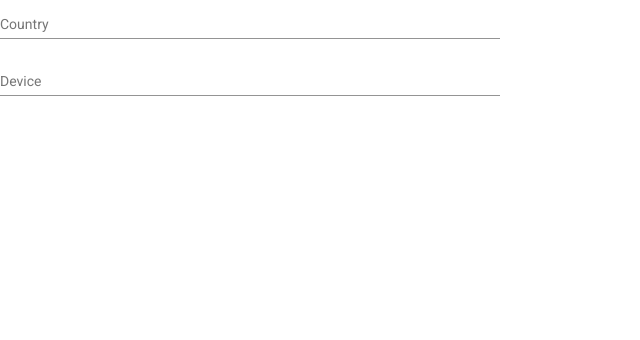
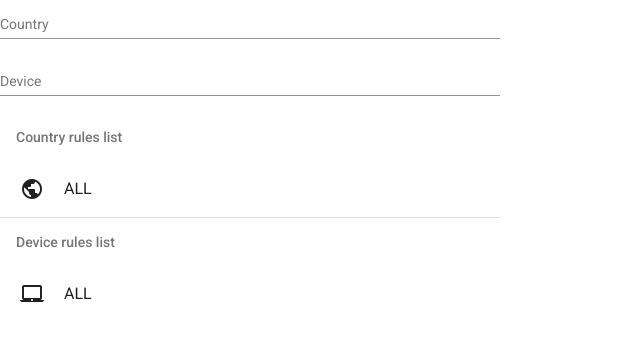
Before and after one commit to kowalt/oklaski, an Angular app in the folder oklaski-web/: page / in a window 1280 px wide. Shown: the top 340 px of the page, without its empty margins (0-640 px from the left). Built offline with nearby package versions, Linux system fonts and the light colour scheme.

Commit message:
List of rules

```diff
--- a/oklaski-web/src/app/app.component.html
+++ b/oklaski-web/src/app/app.component.html
@@ -25,4 +25,17 @@
       </mat-option>
     </mat-autocomplete>
   </mat-form-field>
+  <mat-list>
+    <div mat-subheader>Country rules list</div>
+    <mat-list-item *ngFor="let countryRule of countriesRules">
+      <mat-icon mat-list-icon>public</mat-icon>
+      <div mat-line>{{countryRule}}</div>
+    </mat-list-item>
+    <mat-divider></mat-divider>
+    <div mat-subheader>Device rules list</div>
+    <mat-list-item *ngFor="let deviceRule of devicesRules">
+      <mat-icon mat-list-icon>laptop_mac</mat-icon>
+      <div mat-line>{{deviceRule}}</div>
+    </mat-list-item>
+  </mat-list>
 </form>
--- a/oklaski-web/src/app/app.component.ts
+++ b/oklaski-web/src/app/app.component.ts
@@ -29,6 +29,9 @@ export class AppComponent implements OnInit {
   filteredOptionsCountry: Observable<string[]> | undefined;
   filteredOptionsDevices: Observable<string[]> | undefined;
 
+  devicesRules: string[] = ["ALL"];
+  countriesRules: string[] = ["ALL"];
+
   ngOnInit() {
     this.filteredOptionsCountry = this.countryFormControl.valueChanges.pipe(
       startWith(''),
```
